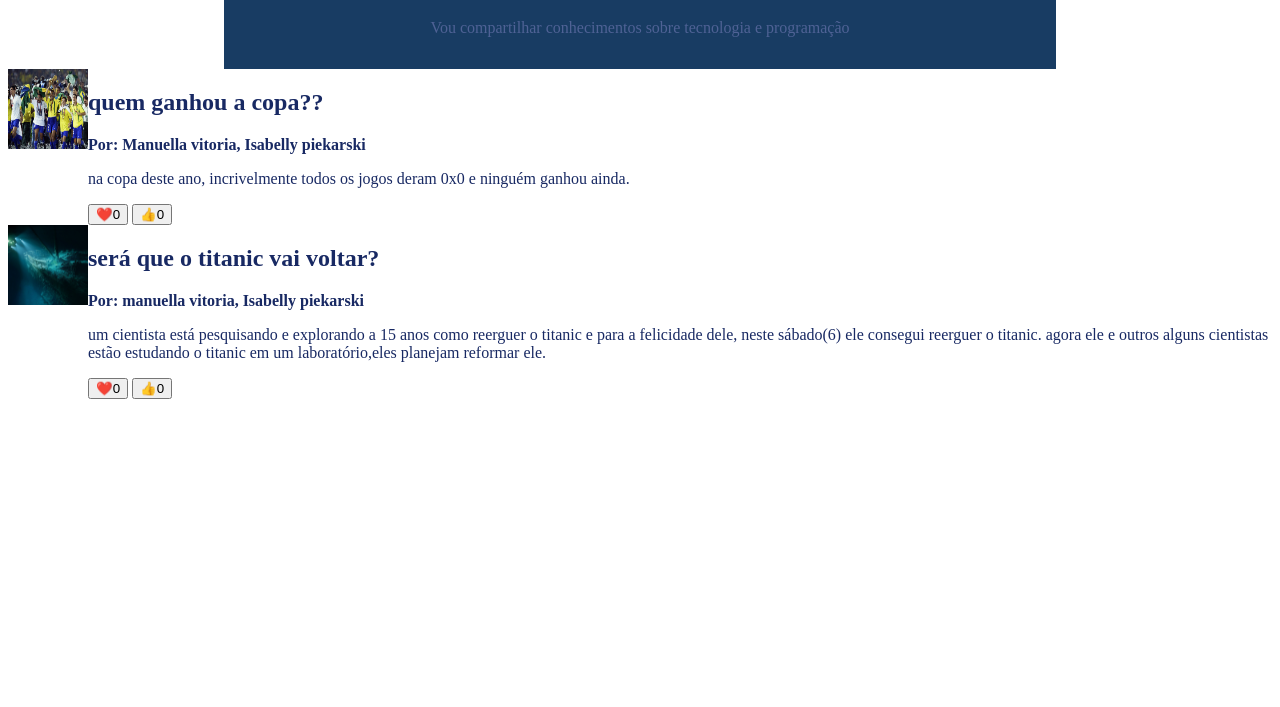
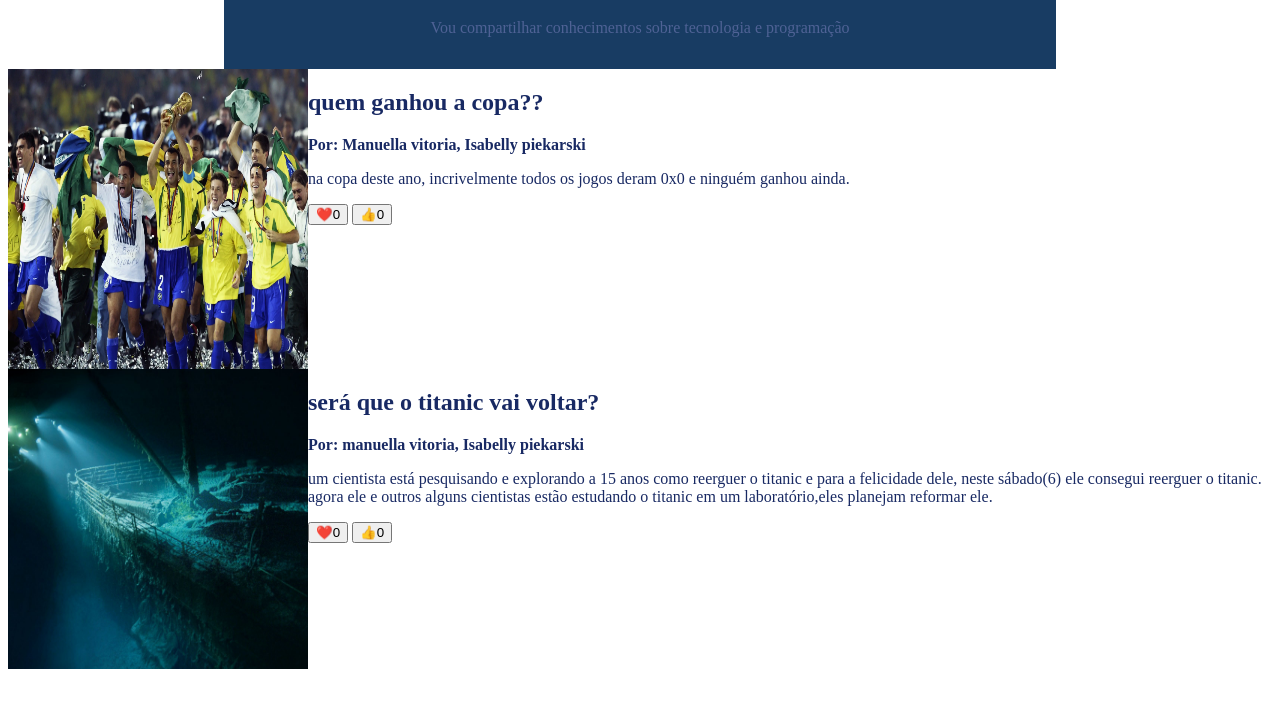
Before and after one commit to isabellypannek-ux/trabalho-1b, a plain HTML site: page index.html in a window 1280 px wide. Shown: the part 85-792 px from the top of the page. Drawn offline with Linux system fonts and the light colour scheme.

```diff
--- a/index.html
+++ b/index.html
@@ -34,8 +34,9 @@
             }
 
             img {
-                width: 80px;
-                height: 80px;
+                width: 300px;
+                height: 300px;
+                 margem: 80px;
             }
 
             .artigo-autor {
```
